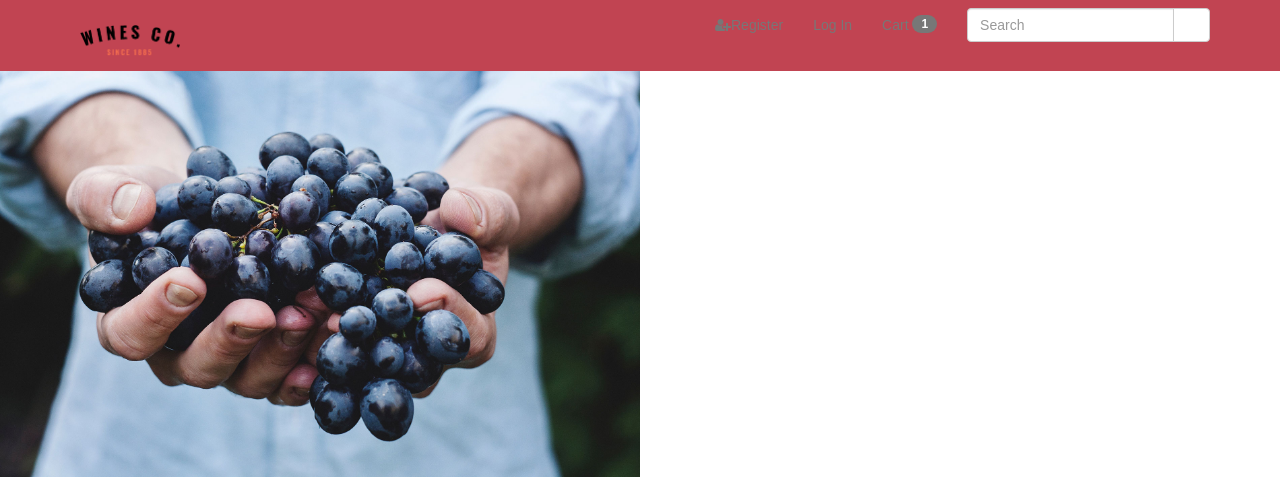
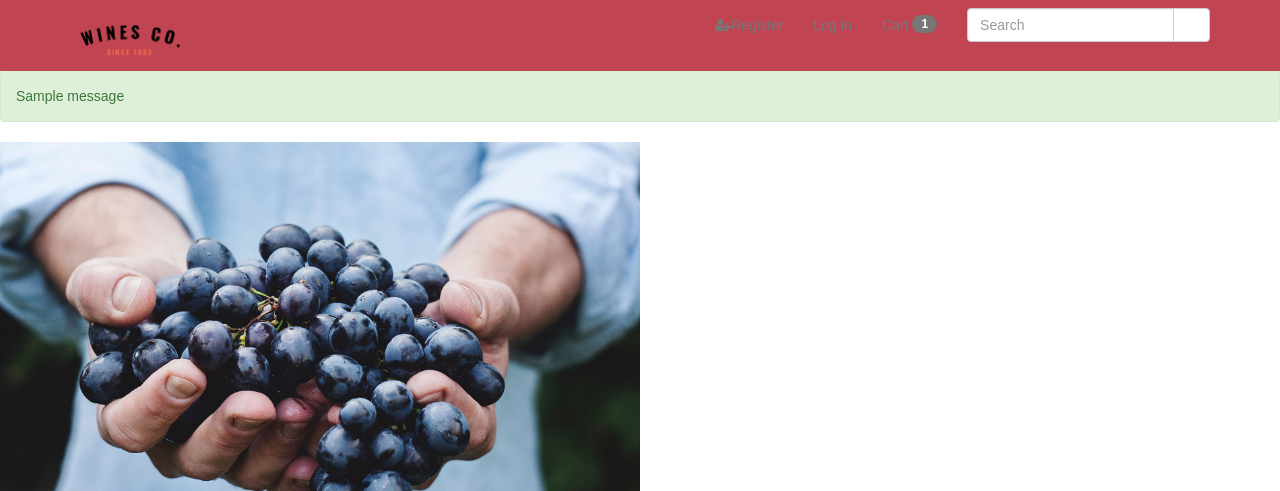
Before and after one commit to jamaral14/Full-Stack-Frameworks-with-Django-Milestone-Project, a Django app: template cart/templates/cart.html in a window 1280 px wide. Shown: the top 491 px of the page. Run offline with Django 3.2, Linux system fonts and the light colour scheme; the template is opened without the code that fills it: most values are stand-ins (such as "Sample title", 1, 10 or a date in 2020); grey boxes marked "Sample" are stand-in pictures; one stand-in notice (Sample message) is shown; some libraries are stand-ins or nearby versions; some web fonts are replaced.

Commit message:
added message-alert to payement success

```diff
--- a/templates/base.html
+++ b/templates/base.html
@@ -68,6 +68,16 @@
 			</div>
 		</div>
 	</nav>
+<br>
+    	{% if messages %}
+	<div class="alert alert-success">
+		<div class="messages">
+			{% for message in messages %}
+			{{ message }}
+			{% endfor %}
+		</div>
+	</div>
+	{% endif %}
 
 	<header>
 
@@ -98,7 +108,8 @@
 							<h4> Wine House </h4>
 							<ul>
 								<li>
-								<h5> <a href="https://www.latlong.net/c/?lat=40.712776&long=-74.005974">Click here Find
+									<h5> <a href="https://www.latlong.net/c/?lat=40.712776&long=-74.005974">Click here
+											Find
 											US</a> </h5>
 								</li>
 							</ul>
```
Lines whose indentation alone changed are shown as unchanged.
